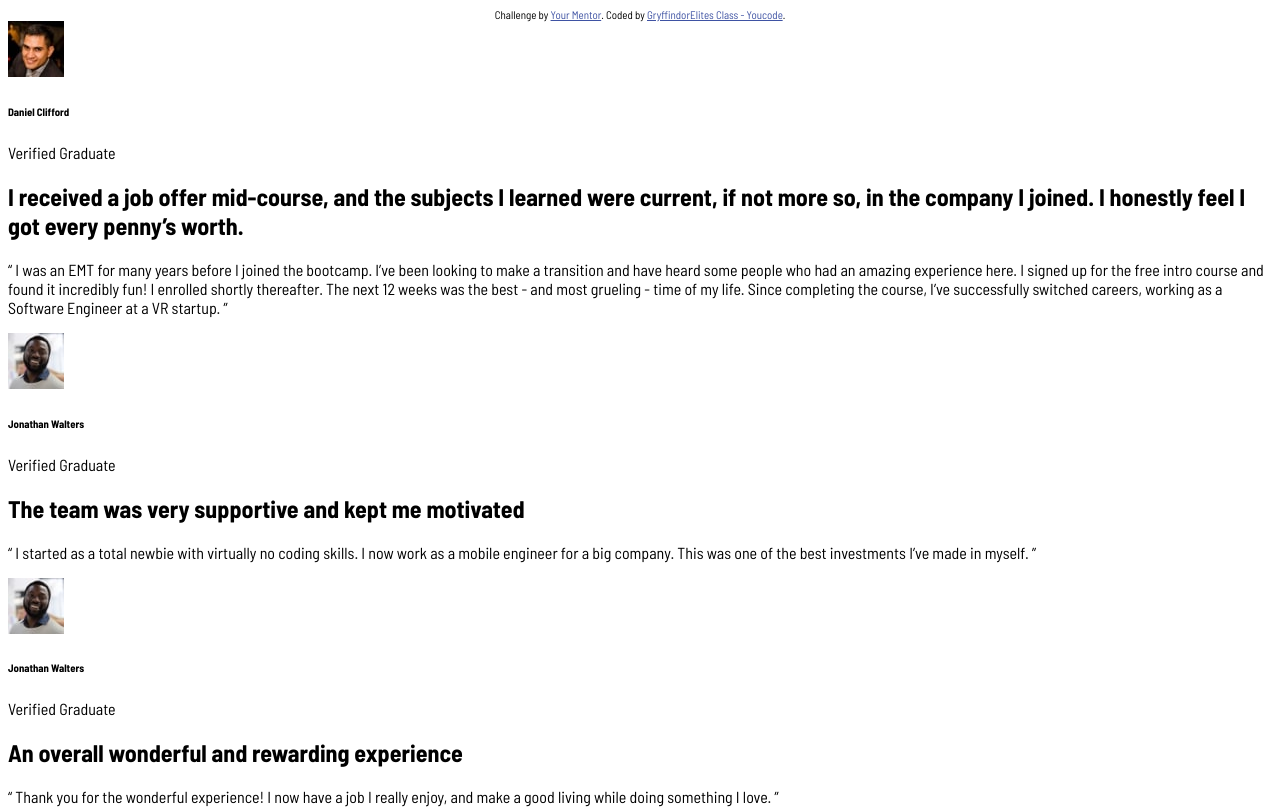
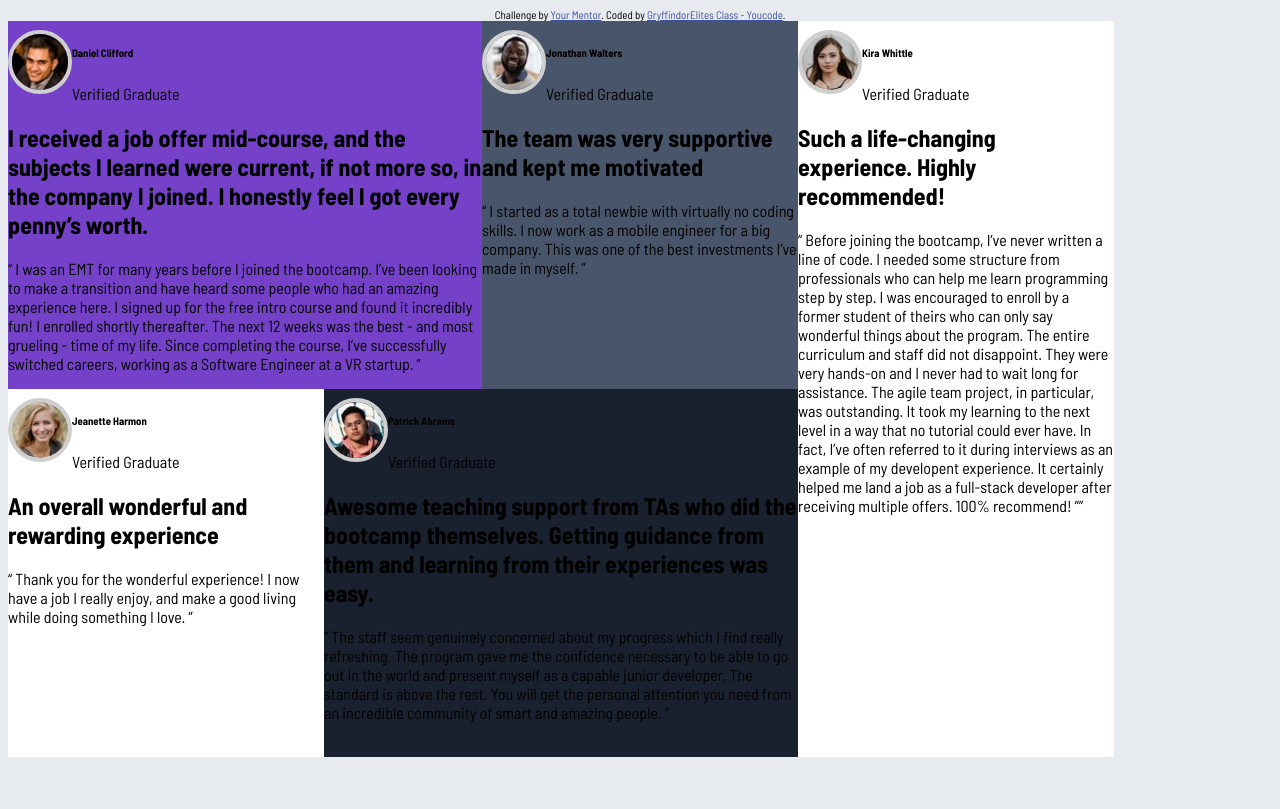
Before and after one commit to lioubiarabi/GryffindorElites-LiveCoding-HTML-CSS-master, a plain HTML site: page index.html in a window 1280 px wide. Shown: the top 809 px of the page. Drawn offline with Linux system fonts and the light colour scheme.

Commit message:
adding the grids and coloring the cards

```diff
--- a/index.css
+++ b/index.css
@@ -13,10 +13,56 @@
 }
 body {
    font-family: "Barlow Semi Condensed", sans-serif;
+   background: var(--Grey_100);
 }
 .cards {
+display: grid;
+grid-template-columns: repeat(8, 1fr);
+grid-template-rows: repeat(2, 1fr);
+}
+.card {
 
+}
+.card1{
+    grid-column: 1/4;
+    grid-row: 1/2;
+    background: var(--Purple_500);
+}
+.card2{
+    grid-column: 4/6;
+    grid-row: 1/2;
+    background: var(--Grey_500);
+}
+.card3 {
+grid-column: 1/3;
+    grid-row: 2/3;
+    background: var(--White);
+}
+.card4{
+grid-column: 3/6;
+    grid-row: 2/3;
+    background: var(--Dark_blue);
+}
+.card5 {
+grid-column: 6/8;
+    grid-row: 1/3;
+    background: var(--White);
 }
 .cards .card {
 
 }
+
+.cards .card .profile{
+display: flex;
+align-items: center;
+}
+.cards .card .profile img{
+    border-radius: 100px;
+    border: 4px solid var(--Grey_200);
+}
+.cards .card .profile h6{
+
+}
+.cards .card .profile p{
+
+}
--- a/index.html
+++ b/index.html
@@ -85,11 +85,13 @@
 
   <div class="cards">
 
-    <div class="card">
+    <div class="card card1">
       <div class="profile">
         <img src="./images/image-daniel.jpg">
+        <div class="user">
           <h6>Daniel Clifford</h6>
           <span>Verified Graduate</span>
+        </div>
       </div>
       <div class="content">
         <h2>I received a job offer mid-course, and the subjects I learned were current, if not more so,
@@ -102,11 +104,13 @@
       </div>
     </div>
 
-    <div class="card">
+    <div class="card card2">
       <div class="profile">
         <img src="./images/image-jonathan.jpg">
+        <div class="user">
           <h6>Jonathan Walters</h6>
           <span>Verified Graduate</span>
+        </div>
       </div>
       <div class="content">
         <h2>The team was very supportive and kept me motivated</h2>
@@ -115,11 +119,13 @@
       </div>
     </div>
 
-    <div class="card">
+    <div class="card card3">
       <div class="profile">
-        <img src="./images/image-jonathan.jpg">
-        <h6>Jonathan Walters</h6>
+        <img src="./images/image-jeanette.jpg">
+        <div class="user">
+          <h6>Jeanette Harmon</h6>
           <span>Verified Graduate</span>
+        </div>
       </div>
       <div class="content">
         <h2>An overall wonderful and rewarding experience</h2>
@@ -128,11 +134,13 @@
       </div>
     </div>
 
-    <div class="card">
+    <div class="card card4">
       <div class="profile">
         <img src="./images/image-patrick.jpg">
+        <div class="user">
           <h6>Patrick Abrams</h6>
           <span>Verified Graduate</span>
+        </div>
       </div>
       <div class="content">
         <h2>Awesome teaching support from TAs who did the bootcamp themselves. Getting guidance from them and
@@ -144,11 +152,13 @@
       </div>
     </div>
 
-    <div class="card">
+    <div class="card card5">
       <div class="profile">
         <img src="./images/image-kira.jpg">
+        <div class="user">
           <h6>Kira Whittle</h6>
           <span>Verified Graduate</span>
+        </div>
       </div>
       <div class="content">
         <h2>Such a life-changing experience. Highly recommended!</h2>
```
Lines whose indentation alone changed are shown as unchanged.
